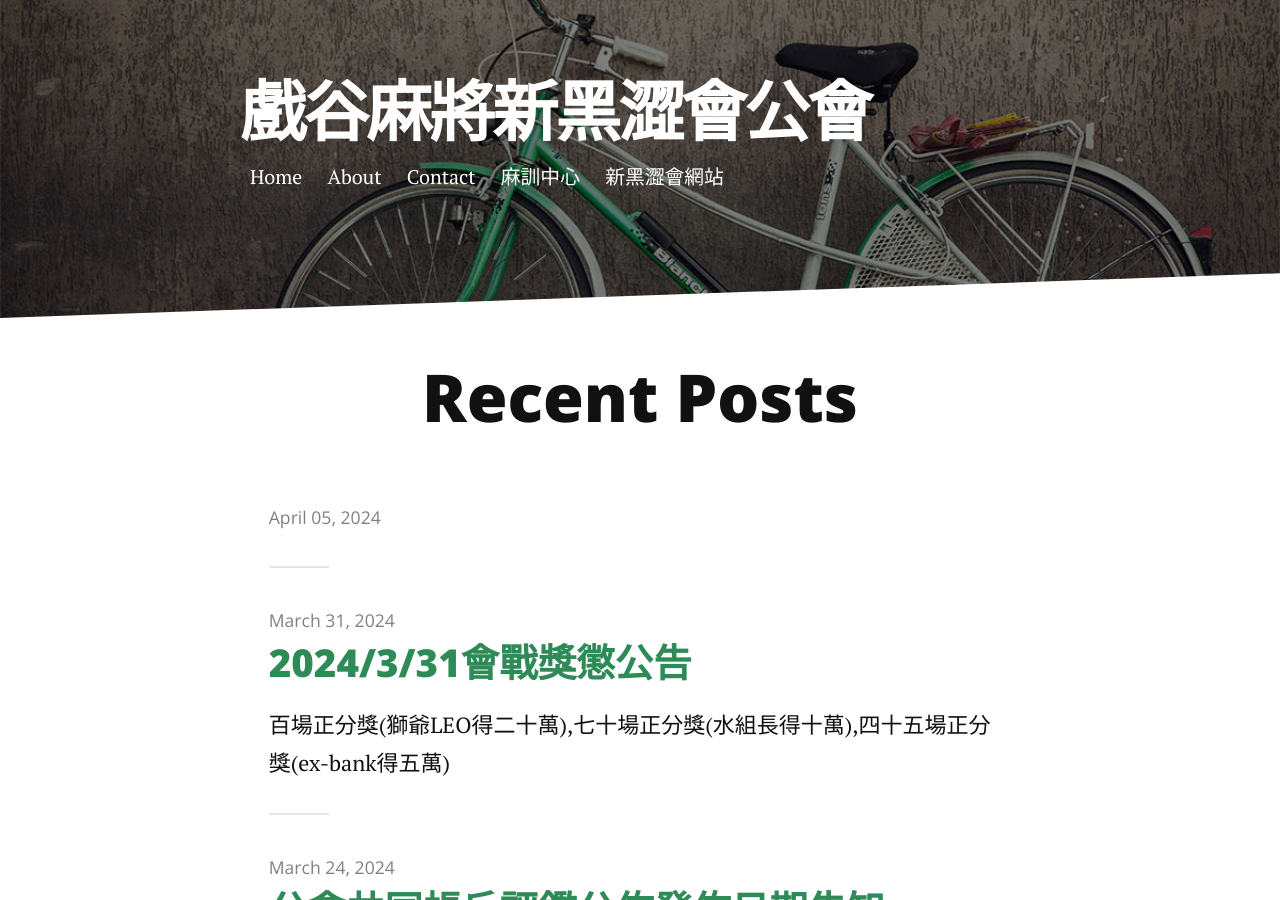
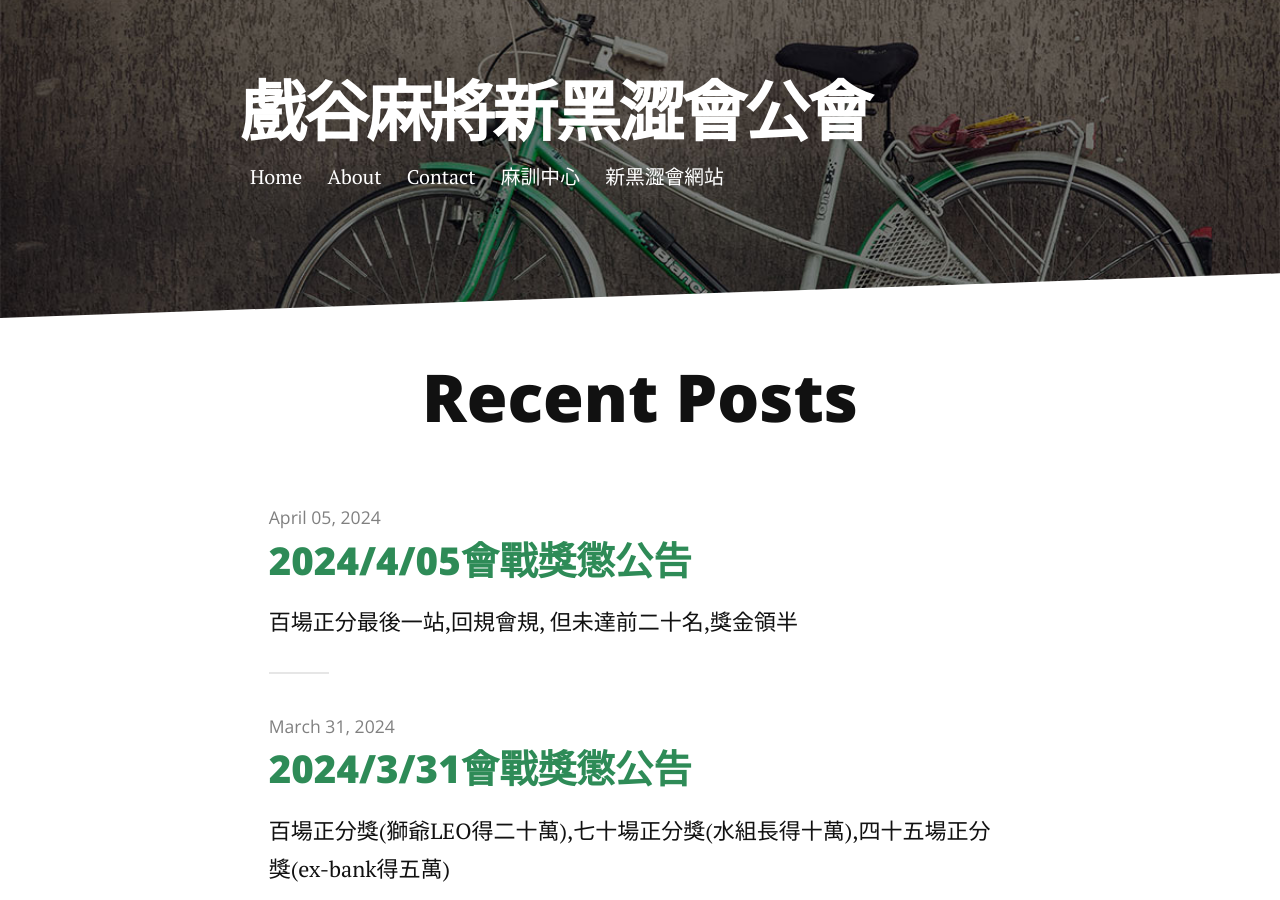
Before and after one commit to jetbomb2012/beloved, a Jekyll site: the page built from index.html, in a window 1280 px wide and 900 px high. Built offline with Jekyll 4.4.1, drawn with Linux system fonts in a browser that asks for light colours; nearby versions of some CDN libraries; the list of posts is cut into pages by our own code.

Commit message:
Update 2014-04-05-new-sys.markdown

```diff
--- a/_posts/2014-04-05-new-sys.markdown
+++ b/_posts/2014-04-05-new-sys.markdown
@@ -1,10 +1,8 @@
 ---
 layout: post
-title:  "2024/4/05會戰新制"
-date:   2024-04-05
-description:
-百場正分獎為最後一戰,新進會員除外
-其它會規制度開放,未在二十名內, 獎金領半.
+title:  "2024/4/05會戰獎懲公告"
+date:   2024-4-05
+description: 百場正分最後一站,回規會規, 但未達前二十名,獎金領半
 
 
 
```
